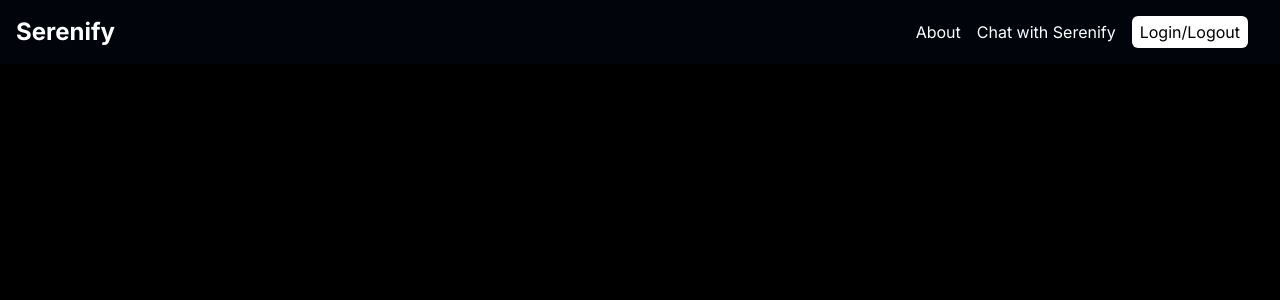
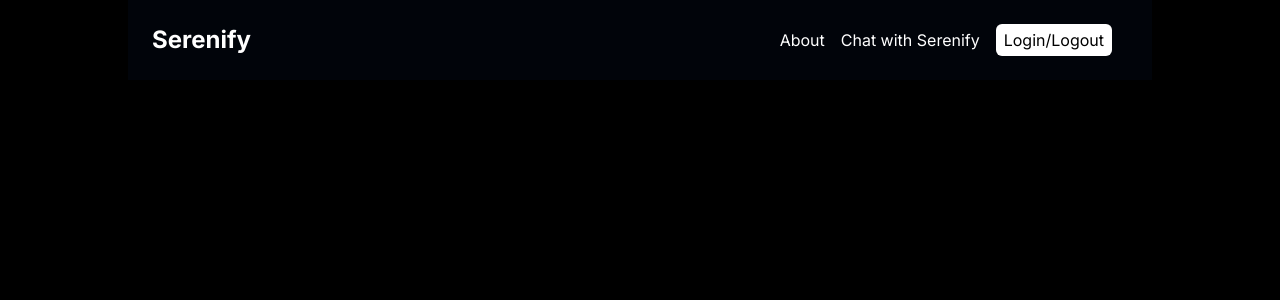
Before and after one commit to gerardjr42/Serenify-AI, a Next.js app: page / in a window 1280 px wide. Shown: the top 300 px of the page. Built offline with nearby package versions, Linux system fonts and the light colour scheme.

Commit message:
make navbar 3/4 of screen size

```diff
--- a/app/components/NavBar.jsx
+++ b/app/components/NavBar.jsx
@@ -2,7 +2,7 @@ import Link from "next/link";
 
 export default function NavBar() {
   return (
-    <nav className="p-4 bg-gray-950 bg-opacity-60 flex justify-between items-center">
+    <nav className="p-6 bg-gray-950 bg-opacity-60 flex justify-between items-center w-[80%] mx-auto">
       <p className="text-white text-2xl font-bold">Serenify</p>
       <ul className="flex items-center">
         <li className="mr-4 ">
```
